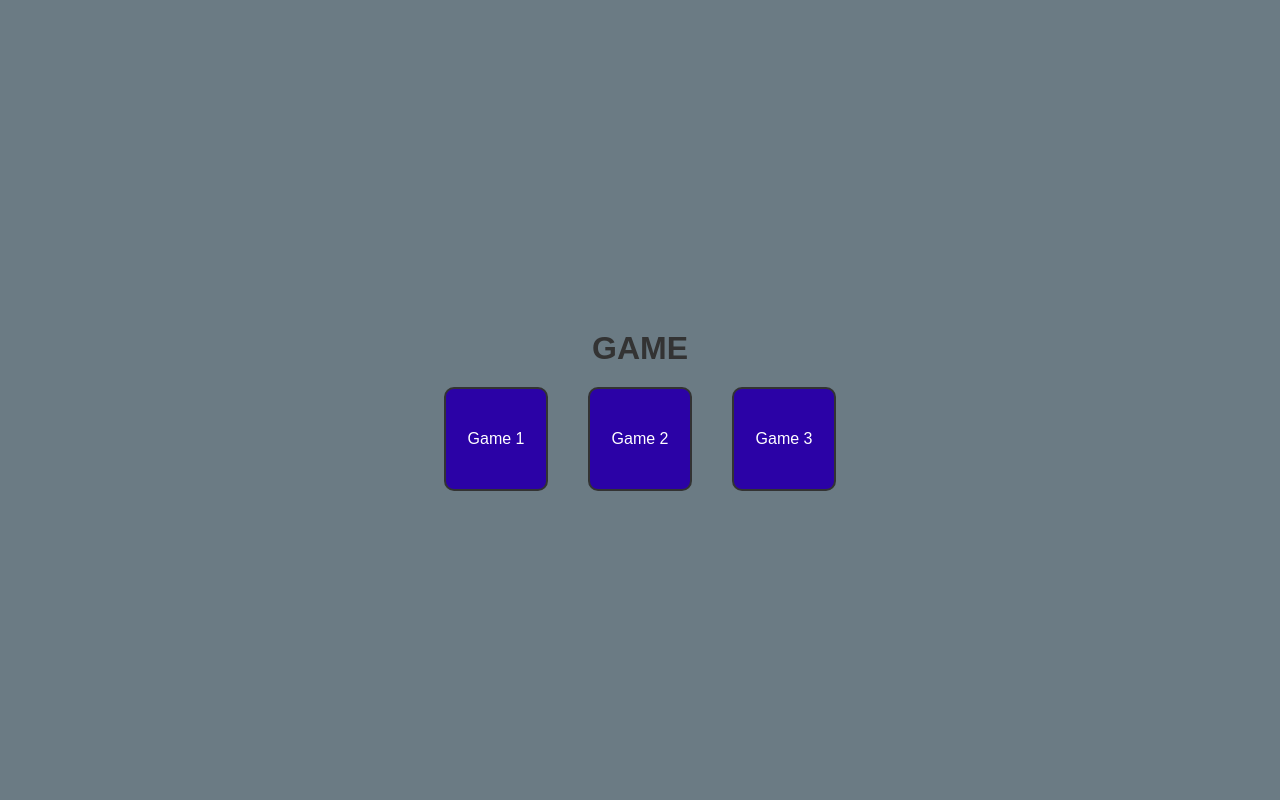
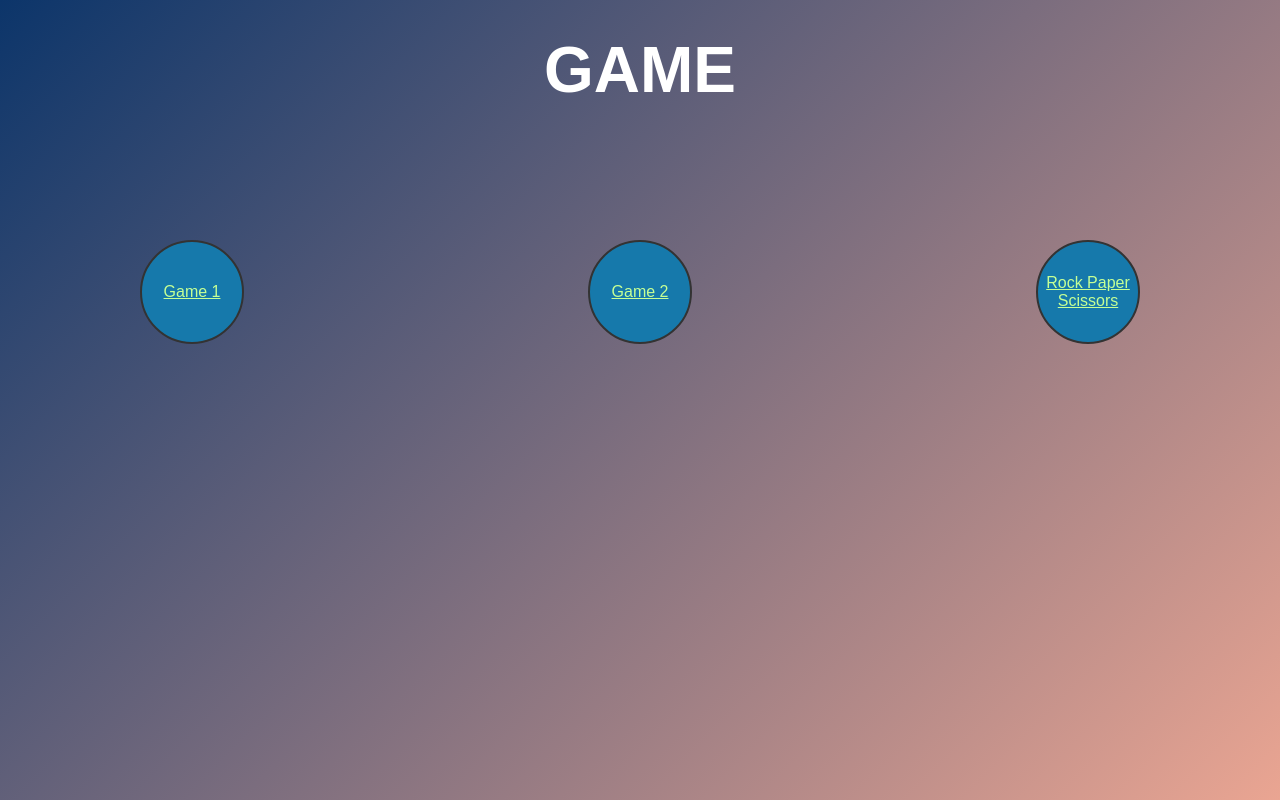
Before and after one commit to igotdepression/Main-pjfe1, a plain HTML site: page index.html in a window 1280 px wide. Drawn offline with Linux system fonts and the light colour scheme.

Commit message:
CSS: create linear bg; make reponsive; decor box;

```diff
--- a/index.html
+++ b/index.html
@@ -1,18 +1,21 @@
 <!DOCTYPE html>
 <html lang="vi">
+
 <head>
     <meta charset="UTF-8">
     <meta name="viewport" content="width=device-width, initial-scale=1.0">
-    <title>Trang GAME</title>
+    <title>FUNNY GAME</title>
     <link rel="stylesheet" href="styles.css">
 </head>
 
 <body>
-    <h1>GAME</h1>
+    <header>
+        <h1>GAME</h1>
+    </header>
     <div class="container">
         <a href="game1.html" class="box">Game 1</a>
         <a href="game2.html" class="box">Game 2</a>
-        <a href="game3.html" class="box">Game 3</a>
+        <a href="game3.html" class="box">Rock Paper Scissors</a>
     </div>
 </body>
 
--- a/styles.css
+++ b/styles.css
@@ -1,36 +1,75 @@
+html,
+body {
+    width: 100%;
+    height: 100%;
+    margin: 0;
+    padding: 0;
+}
+
 body {
     font-family: Arial, sans-serif;
     margin: 0;
-    height: 100vh;
     display: flex;
-    flex-direction: column;
+    flex-direction:column;
     justify-content: center;
     align-items: center;
-    background-color: #6b7b84;
+    row-gap: 10%;
+    background: linear-gradient(135deg, #0C356A 0%, #eaa592 100%);
 }
 
 h1 {
-    margin: 0;
-    padding: 20px 0;
-    color: #333;
+    font-size: 4rem;
+    color: #fff;
+    animation: bounce 1s infinite alternate;
 }
-
 .container {
+    height: 100%;
+    width: 100%;
     display: flex;
-    justify-content: center;
-    align-items: center;
+    justify-content: space-around;
+    gap: 5%;
 }
 
 .box {
     width: 100px;
     height: 100px;
-    margin: 0 20px;
+    text-align: center;
     display: flex;
-    justify-content: center;
-    align-items: center;
+    justify-content:center;
+    align-items:center;
+    border-radius: 50%;
     border: 2px solid #333;
-    border-radius: 10px;
-    text-decoration: none;
-    color: #fff;
-    background-color: #2b02a6;
+    background-color: #1679AB;
+    color: #C5FF95;
+
+
+
 }
+
+
+@keyframes bounce {
+    0% {
+        transform: translateY(0);
+    }
+    100% {
+        transform: translateY(-10px);
+    }
+}
+
+@media (max-width: 300px){
+    body {
+        gap:0;
+    }
+    h1 {
+        font-size: 2em;
+        margin: 0;
+        padding-top: 20%;
+    }
+    .container{
+        gap:0;
+        display: flex;
+        flex-direction: column;
+        align-items: center;
+    }
+
+}
```
